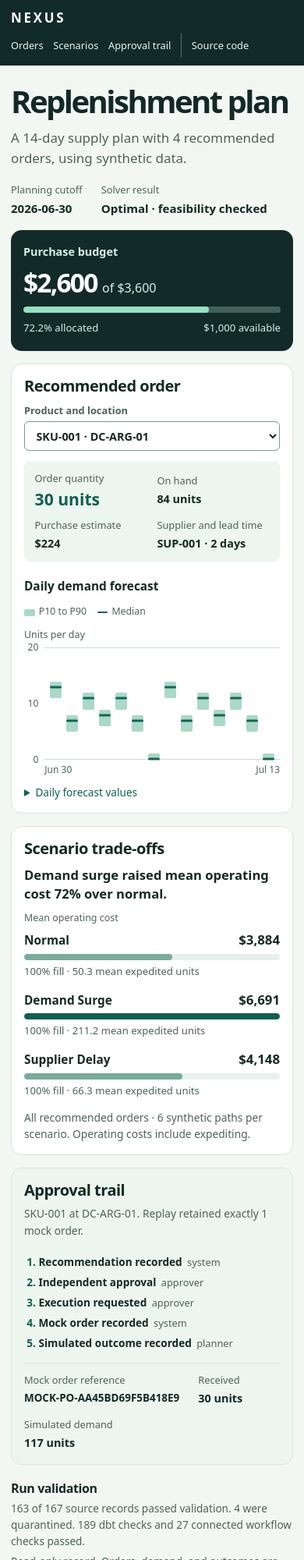
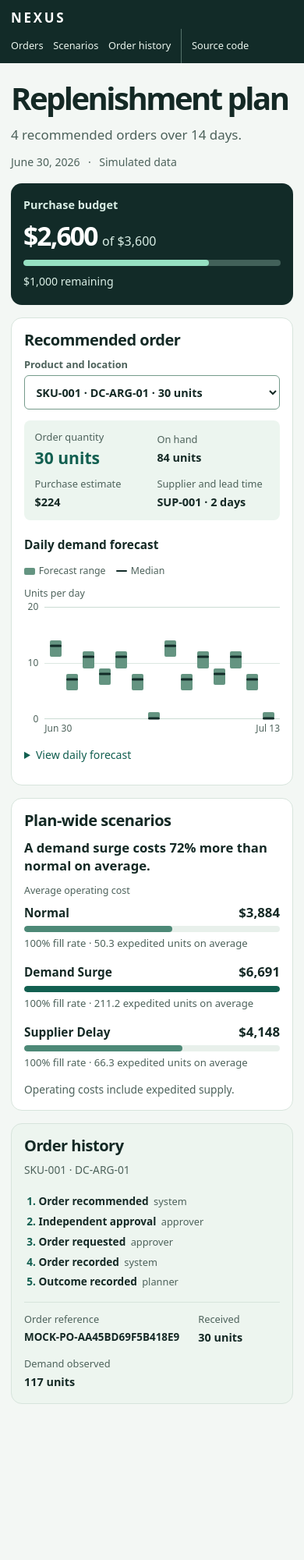
Before and after one commit to JoaquinOjedaDev/nexus-decision-intelligence-portfolio, a plain HTML site: page docs/index.html in a window 390 px wide. Shown: the top 2000 px of the page at 78% size. After the commit the page ends 1824 px from the top, so only its background shows below. Drawn offline with Linux system fonts and the light colour scheme.

Commit message:
Polish the public replenishment planning experience

```diff
--- a/docs/index.html
+++ b/docs/index.html
@@ -3,7 +3,7 @@
 <head>
   <meta charset="UTF-8">
   <meta name="viewport" content="width=device-width, initial-scale=1">
-  <meta name="description" content="Review a 14-day replenishment plan, demand forecast, scenario costs, and recorded approval evidence.">
+  <meta name="description" content="Explore recommended orders, demand forecasts, and supply scenarios in NEXUS.">
   <meta name="theme-color" content="#122b28">
   <title>NEXUS | Replenishment plan</title>
   <link rel="icon" href="data:,">
@@ -12,41 +12,38 @@
   <script src="./workspace.js" defer></script>
 </head>
 <body>
-  <a class="skip-link" href="#main">Skip to analysis</a>
+  <a class="skip-link" href="#main">Skip to plan</a>
   <header class="masthead">
     <div class="frame masthead-inner">
       <a class="wordmark" href="./index.html">NEXUS</a>
-      <nav aria-label="Project navigation">
+      <nav aria-label="Plan navigation">
         <a href="#recommendation">Orders</a>
         <a href="#scenarios">Scenarios</a>
-        <a href="#workflow">Approval trail</a>
+        <a href="#workflow">Order history</a>
         <a class="source-link" href="https://github.com/JoaquinOjedaDev/nexus-decision-intelligence-portfolio">Source code</a>
       </nav>
     </div>
   </header>
 
-  <main id="main" class="frame">
+  <main id="main" class="frame" tabindex="-1">
     <section class="plan" aria-labelledby="plan-title">
       <div>
         <h1 id="plan-title">Replenishment plan</h1>
-        <p class="plan-description" id="plan-description">A recorded 14-day supply plan using synthetic data.</p>
-        <dl class="plan-facts">
-          <div><dt>Planning cutoff</dt><dd id="cutoff">…</dd></div>
-          <div><dt>Solver result</dt><dd id="solver">…</dd></div>
-        </dl>
+        <p class="plan-description" id="plan-description"></p>
+        <p class="plan-context"><time id="plan-date"></time><span>Simulated data</span></p>
       </div>
       <div class="budget-panel">
         <h2>Purchase budget</h2>
         <p class="budget-value"><strong id="purchase-total">…</strong> <span id="budget-total"></span></p>
         <div class="budget-track" aria-hidden="true"><span id="budget-fill"></span></div>
-        <p class="budget-caption"><span id="budget-usage"></span><span id="budget-left"></span></p>
+        <p class="budget-caption" id="budget-left"></p>
       </div>
     </section>
 
-    <noscript><p>Enable JavaScript to explore the recorded planning evidence.</p></noscript>
+    <noscript><p>Enable JavaScript to view the plan.</p></noscript>
 
     <div class="analysis-grid">
-      <section id="recommendation" class="panel" aria-labelledby="recommendation-title">
+      <section id="recommendation" class="panel" aria-labelledby="recommendation-title" tabindex="-1">
         <div class="section-head">
           <h2 id="recommendation-title">Recommended order</h2>
           <label class="picker" for="item">Product and location
@@ -62,7 +59,7 @@
         <div class="forecast">
           <div class="section-head">
             <h3>Daily demand forecast</h3>
-            <p class="legend"><span>P10 to P90</span> <span>Median</span></p>
+            <p class="legend"><span>Forecast range</span> <span>Median</span></p>
           </div>
           <p class="chart-unit" aria-hidden="true">Units per day</p>
           <div class="forecast-grid" aria-hidden="true">
@@ -73,7 +70,7 @@
             </div>
           </div>
           <details>
-            <summary>Daily forecast values</summary>
+            <summary>View daily forecast</summary>
             <table>
               <thead><tr><th scope="col">Date</th><th scope="col">P10</th><th scope="col">Median</th><th scope="col">P90</th></tr></thead>
               <tbody id="forecast-values"></tbody>
@@ -82,36 +79,30 @@
         </div>
       </section>
 
-      <section id="scenarios" class="panel" aria-labelledby="scenarios-title">
-        <h2 id="scenarios-title">Scenario trade-offs</h2>
+      <section id="scenarios" class="panel" aria-labelledby="scenarios-title" tabindex="-1">
+        <h2 id="scenarios-title">Plan-wide scenarios</h2>
         <p class="scenario-insight" id="scenario-insight"></p>
-        <p class="chart-unit">Mean operating cost</p>
+        <p class="chart-unit">Average operating cost</p>
         <ul class="scenarios" id="scenario-values" aria-label="Scenario operating costs and fill rates"></ul>
-        <p class="section-note" id="scenario-scope"></p>
+        <p class="section-note">Operating costs include expedited supply.</p>
       </section>
     </div>
 
-    <section id="workflow" class="panel workflow" aria-labelledby="workflow-title">
+    <section id="workflow" class="panel workflow" aria-labelledby="workflow-title" tabindex="-1">
       <div>
-        <h2 id="workflow-title">Approval trail</h2>
+        <h2 id="workflow-title">Order history</h2>
         <p class="section-note" id="audit-summary" role="status"></p>
-        <button class="return-button" id="show-audit" type="button" hidden>View recorded order</button>
+        <button class="history-button" id="show-audit" type="button" aria-controls="audit-details" aria-expanded="false" hidden>View recorded history</button>
       </div>
       <div id="audit-details">
         <ol class="events" id="audit-events"></ol>
         <dl class="audit-facts">
-          <div><dt>Mock order reference</dt><dd id="execution">…</dd></div>
+          <div><dt>Order reference</dt><dd id="execution">…</dd></div>
           <div><dt>Received</dt><dd id="received">…</dd></div>
-          <div><dt>Simulated demand</dt><dd id="observed">…</dd></div>
+          <div><dt>Demand observed</dt><dd id="observed">…</dd></div>
         </dl>
       </div>
     </section>
-
-    <footer class="evidence">
-      <h2>Run validation</h2>
-      <p id="validation"></p>
-      <p>Read-only record. Orders, demand, and outcomes are synthetic.</p>
-    </footer>
   </main>
 </body>
 </html>
--- a/docs/workspace.css
+++ b/docs/workspace.css
@@ -6,8 +6,7 @@
   --dark: #122b28;
   --line: #d7e4dc;
   --surface: #f3f7f4;
-  --range: #abd8c8;
-  --median: #126555;
+  --range: #649481;
   --chart-height: 9rem;
   font-family: system-ui, sans-serif;
   color: var(--ink);
@@ -23,6 +22,7 @@ a { color: var(--teal); text-underline-offset: .2em; }
 :where(a, button, select, summary):focus-visible { outline: 3px solid #187b67; outline-offset: 3px; }
 [hidden] { display: none !important; }
 .frame { width: min(1200px, calc(100% - 64px)); margin-inline: auto; }
+main.frame { padding-bottom: clamp(1.5rem, 4vw, 3rem); }
 .skip-link { position: absolute; left: 1rem; top: -5rem; padding: .6rem; background: white; }
 .skip-link:focus { top: .5rem; z-index: 1; }
 
@@ -31,7 +31,7 @@ a { color: var(--teal); text-underline-offset: .2em; }
 .masthead-inner { min-height: 4rem; justify-content: space-between; gap: .4rem 1.2rem; }
 .wordmark { color: #fff; font-size: 1.06rem; font-weight: 800; letter-spacing: .16em; text-decoration: none; }
 nav { gap: .15rem 1.4rem; font-size: .87rem; }
-nav a { color: #eaf5ee; padding: .35rem 0; text-decoration: none; }
+nav a { display: flex; align-items: center; min-height: 44px; color: #eaf5ee; text-decoration: none; }
 nav a:hover { text-decoration: underline; }
 .masthead :focus-visible { outline-color: #a7dfca; }
 .source-link { padding-inline-start: 1.4rem; border-inline-start: 1px solid #54716a; }
@@ -45,11 +45,11 @@ nav a:hover { text-decoration: underline; }
 }
 h1 { font-size: clamp(2.5rem, 5.1vw, 4.6rem); letter-spacing: -.063em; line-height: 1.02; }
 .plan-description { margin-top: .8rem; color: var(--muted); font-size: 1.06rem; max-width: 42ch; }
-.plan-facts, .audit-facts { display: flex; flex-wrap: wrap; gap: .8rem 1.5rem; }
-.plan-facts { margin-top: 1.1rem; }
+.plan-context { display: flex; flex-wrap: wrap; align-items: center; gap: .25rem .65rem; margin-top: .7rem; color: var(--muted); font-size: .88rem; }
+.plan-context span::before { content: "·"; margin-inline-end: .65rem; }
+.audit-facts { display: flex; flex-wrap: wrap; gap: .8rem 1.5rem; }
 dt { color: var(--muted); font-size: .8rem; }
 dd { margin: .14rem 0 0; font-weight: 675; font-variant-numeric: tabular-nums; }
-.plan-facts dd { font-size: .94rem; }
 .budget-panel { padding: 1.2rem 1.45rem; background: var(--dark); border-radius: 14px; color: #fff; }
 .budget-panel h2 { color: #d9eee5; font-size: .9rem; letter-spacing: 0; }
 .budget-value { margin-top: .25rem; color: #d9eee5; font-variant-numeric: tabular-nums; }
@@ -59,13 +59,15 @@ dd { margin: .14rem 0 0; font-weight: 675; font-variant-numeric: tabular-nums; }
 .budget-track { height: .5rem; margin-top: .35rem; background: #426159; }
 .budget-track span, .scenario-track span { display: block; height: 100%; border-radius: inherit; }
 .budget-track span { background: #96e0c2; }
-.budget-caption { display: flex; justify-content: space-between; flex-wrap: wrap; gap: .15rem .7rem; margin-top: .55rem; color: #d9eee5; font-size: .82rem; }
+.budget-caption { margin-top: .55rem; color: #d9eee5; font-size: .88rem; }
 
 .analysis-grid { display: grid; grid-template-columns: minmax(0, 1.35fr) minmax(0, 1fr); gap: 1rem; }
+.analysis-grid:has(details[open]) #scenarios { align-self: start; }
 .panel { padding: clamp(1rem, 2.3vw, 1.6rem); border: 1px solid var(--line); border-radius: 14px; background: #fff; scroll-margin-top: 1rem; }
 .section-head { display: flex; flex-wrap: wrap; justify-content: space-between; align-items: baseline; gap: .65rem 1rem; }
 .picker { display: grid; gap: .2rem; max-width: 100%; font-size: .8rem; font-weight: 650; color: var(--muted); }
-select, .return-button {
+select, .history-button {
+  min-height: 44px;
   padding: .48rem .65rem;
   border: 1px solid #759b8b;
   border-radius: 6px;
@@ -76,7 +78,7 @@ select, .return-button {
 select { width: 100%; font-size: .9rem; }
 .order-facts {
   display: grid;
-  grid-template-columns: repeat(auto-fit, minmax(min(100%, 114px), 1fr));
+  grid-template-columns: repeat(auto-fit, minmax(min(100%, 104px), 1fr));
   align-items: center;
   gap: .65rem .8rem;
   margin-top: .85rem;
@@ -98,7 +100,7 @@ select { width: 100%; font-size: .9rem; }
   border-radius: 2px;
   background: var(--range);
 }
-.legend span + span::before { height: .16rem; background: var(--median); }
+.legend span + span::before { height: .16rem; background: var(--dark); }
 .chart-unit { margin-top: .65rem; color: var(--muted); font-size: .78rem; }
 .forecast-grid { display: grid; grid-template-columns: 2ch minmax(0, 1fr); gap: .5rem; margin-top: .45rem; }
 .chart-axis { display: flex; flex-direction: column; justify-content: space-between; height: var(--chart-height); text-align: right; }
@@ -117,10 +119,10 @@ select { width: 100%; font-size: .9rem; }
 .day { position: relative; }
 .range, .median { position: absolute; inset-inline: 8%; border-radius: 2px; }
 .range { min-height: 2px; background: var(--range); }
-.median { height: 3px; background: var(--median); transform: translateY(50%); }
+.median { height: 3px; background: var(--dark); transform: translateY(50%); }
 .chart-dates { display: flex; justify-content: space-between; margin-top: .4rem; }
-details { margin-top: .75rem; }
-summary { width: fit-content; cursor: pointer; font-size: .85rem; color: var(--teal); }
+details { margin-top: .4rem; }
+summary { width: fit-content; min-height: 44px; padding-block: .7rem; cursor: pointer; font-size: .88rem; color: var(--teal); }
 table { width: 100%; border-collapse: collapse; font-size: .83rem; margin-top: .55rem; }
 th, td { text-align: start; font-variant-numeric: tabular-nums; padding: .3rem .45rem; border-bottom: 1px solid var(--line); }
 
@@ -129,7 +131,7 @@ th, td { text-align: start; font-variant-numeric: tabular-nums; padding: .3rem .
 .scenario-heading { display: flex; flex-wrap: wrap; justify-content: space-between; gap: 0 .75rem; align-items: baseline; }
 .scenario-heading strong { font-size: 1.05rem; font-variant-numeric: tabular-nums; }
 .scenario-track { height: .5rem; margin-top: .28rem; background: #e8f0eb; }
-.scenario-track span { background: #78ac99; }
+.scenario-track span { background: #4d8977; }
 .scenario-track .surge { background: var(--teal); }
 .scenario p { margin-top: .25rem; color: var(--muted); font-size: .82rem; }
 .section-note { margin-top: .85rem; color: var(--muted); font-size: .86rem; }
@@ -148,11 +150,8 @@ th, td { text-align: start; font-variant-numeric: tabular-nums; padding: .3rem .
 .events span { display: block; color: var(--muted); font-size: .8rem; text-transform: capitalize; }
 .audit-facts { margin-top: .9rem; padding-top: .75rem; border-top: 1px solid var(--line); font-size: .9rem; }
 #execution { font-size: .84rem; overflow-wrap: anywhere; }
-.return-button { margin-top: .55rem; cursor: pointer; font-size: .88rem; font-weight: 650; color: var(--teal); }
-.return-button:hover { background: #e7f4ed; }
-.evidence { padding-block: 1.3rem 2rem; }
-.evidence h2 { font-size: 1rem; }
-.evidence p { margin-top: .3rem; color: var(--muted); font-size: .85rem; }
+.history-button { margin-top: .55rem; cursor: pointer; font-size: .88rem; font-weight: 650; color: var(--teal); }
+.history-button:hover { background: #e7f4ed; }
 
 @media (max-width: 920px) {
   .frame { width: calc(100% - 40px); }
@@ -160,14 +159,17 @@ th, td { text-align: start; font-variant-numeric: tabular-nums; padding: .3rem .
   .events li + li { margin-top: .25rem; }
   .events span { display: inline; margin-inline-start: .4rem; }
 }
+@media (max-width: 820px) {
+  .analysis-grid { grid-template-columns: minmax(0, 1fr); }
+}
 @media (max-width: 720px) {
-  .plan, .analysis-grid, .workflow { grid-template-columns: minmax(0, 1fr); }
+  .plan, .workflow { grid-template-columns: minmax(0, 1fr); }
   .plan { gap: 1rem; padding-bottom: 1rem; }
   .workflow .section-note { max-width: none; }
 }
 @media (max-width: 480px) {
   .frame { width: calc(100% - 28px); }
-  .masthead-inner { align-items: start; flex-direction: column; padding-block: .65rem; }
+  .masthead-inner { align-items: start; flex-direction: column; padding-top: .65rem; gap: 0; }
   nav { gap: 0 .8rem; font-size: .8rem; }
   .source-link { padding-inline-start: .8rem; }
   .budget-panel { padding-inline: 1rem; }
--- a/docs/workspace.js
+++ b/docs/workspace.js
@@ -18,7 +18,8 @@ function node(tag, text, className) {
 const orders = snapshot.recommendations;
 const picker = element('item');
 const audit = snapshot.audit;
-const auditOrder = orders.findIndex(order => order.sku_id === audit.sku && order.location_id === audit.location);
+const historyButton = element('show-audit');
+const historyDetails = element('audit-details');
 const forecastPeak = Math.max(...orders.flatMap(order => order.forecast.map(([, , , high]) => high)));
 const forecastCeiling = Math.max(10, Math.ceil(forecastPeak / 10) * 10);
 
@@ -50,9 +51,14 @@ function renderForecast(forecast) {
   );
 }
 
+function showHistory(visible) {
+  historyDetails.hidden = !visible;
+  historyButton.setAttribute('aria-expanded', String(visible));
+  historyButton.textContent = visible ? 'Hide recorded history' : 'View recorded history';
+}
+
 function renderRecommendation() {
-  const orderIndex = Number(picker.value);
-  const order = orders[orderIndex];
+  const order = orders[Number(picker.value)];
   show('quantity', `${number.format(order.recommended_quantity)} units`);
   show('inventory', `${number.format(order.initial_inventory)} units`);
   show('purchase', usd.format(order.expected_cost));
@@ -60,12 +66,12 @@ function renderRecommendation() {
   show('supplier', `${order.supplier_id} · ${order.lead_time_days} ${leadTimeUnit}`);
   renderForecast(order.forecast);
 
-  const hasTrail = orderIndex === auditOrder;
-  element('audit-details').hidden = !hasTrail;
-  element('show-audit').hidden = hasTrail || auditOrder === -1;
+  const hasTrail = order.sku_id === audit.sku && order.location_id === audit.location;
+  showHistory(hasTrail);
+  historyButton.hidden = hasTrail;
   show('audit-summary', hasTrail
-    ? `${audit.sku} at ${audit.location}. Replay retained exactly ${audit.effects} mock order.`
-    : `The recorded approval trail covers ${audit.sku} at ${audit.location}.`);
+    ? `${audit.sku} · ${audit.location}`
+    : `Order history is available for ${audit.sku} at ${audit.location}.`);
 }
 
 function renderScenarios() {
@@ -77,7 +83,7 @@ function renderScenarios() {
   if (normal && surge && surge.expected_cost > normal.expected_cost && normal.expected_cost > 0) {
     const increase = new Intl.NumberFormat('en-US', {style: 'percent'})
       .format(surge.expected_cost / normal.expected_cost - 1);
-    show('scenario-insight', `Demand surge raised mean operating cost ${increase} over normal.`);
+    show('scenario-insight', `A demand surge costs ${increase} more than normal on average.`);
   }
 
   for (const scenario of scenarios) {
@@ -92,48 +98,40 @@ function renderScenarios() {
     if (scenario === surge) bar.classList.add('surge');
     track.append(bar);
 
-    const metrics = node('p', `${percent.format(scenario.fill_rate)} fill · ${number.format(scenario.expedite_units)} mean expedited units`);
+    const metrics = node('p', `${percent.format(scenario.fill_rate)} fill rate · ${number.format(scenario.expedite_units)} expedited units on average`);
     row.append(heading, track, metrics);
     element('scenario-values').append(row);
   }
-
-  const paths = normal && scenarios.every(scenario => scenario.evaluation_paths === normal.evaluation_paths)
-    ? ` · ${normal.evaluation_paths} synthetic paths per scenario`
-    : '';
-  show('scenario-scope', `All recommended orders${paths}. Operating costs include expediting.`);
 }
 
-const {budget, purchase_cost: purchaseTotal, solver_status: solverStatus, feasible} = snapshot.plan;
+const {budget, purchase_cost: purchaseTotal} = snapshot.plan;
 const usage = purchaseTotal / budget;
 const horizon = orders[0].forecast.length;
-show('plan-description', `A ${horizon}-day supply plan with ${orders.length} recommended orders, using synthetic data.`);
-show('cutoff', snapshot.cutoff);
-show('solver', feasible ? `${solverStatus[0]}${solverStatus.slice(1).toLowerCase()} · feasibility checked` : 'Feasibility unverified');
+const planDate = new Intl.DateTimeFormat('en-US', {dateStyle: 'long', timeZone: 'UTC'});
+show('plan-description', `${orders.length} recommended orders over ${horizon} days.`);
+element('plan-date').dateTime = snapshot.cutoff;
+show('plan-date', planDate.format(new Date(snapshot.cutoff)));
 show('purchase-total', usd.format(purchaseTotal));
 show('budget-total', `of ${usd.format(budget)}`);
-show('budget-usage', `${percent.format(usage)} allocated`);
 show('budget-left', purchaseTotal <= budget
-  ? `${usd.format(budget - purchaseTotal)} available`
+  ? `${usd.format(budget - purchaseTotal)} remaining`
   : `${usd.format(purchaseTotal - budget)} over budget`);
 element('budget-fill').style.width = `${Math.min(usage, 1) * 100}%`;
 
 for (const [index, order] of orders.entries()) {
-  picker.add(new Option(`${order.sku_id} · ${order.location_id}`, String(index)));
+  const quantity = number.format(order.recommended_quantity);
+  picker.add(new Option(`${order.sku_id} · ${order.location_id} · ${quantity} units`, String(index)));
 }
 element('chart-axis').append(...[forecastCeiling, forecastCeiling / 2, 0].map(value => node('span', String(value))));
 picker.addEventListener('change', renderRecommendation);
-element('show-audit').addEventListener('click', () => {
-  picker.value = String(auditOrder);
-  renderRecommendation();
-  picker.focus();
-});
+historyButton.addEventListener('click', () => showHistory(historyDetails.hidden));
 
 const eventLabels = {
-  recommendation_created: 'Recommendation recorded',
+  recommendation_created: 'Order recommended',
   approved: 'Independent approval',
-  execution_requested: 'Execution requested',
-  executed: 'Mock order recorded',
-  outcome_observed: 'Simulated outcome recorded',
+  execution_requested: 'Order requested',
+  executed: 'Order recorded',
+  outcome_observed: 'Outcome recorded',
 };
 for (const event of audit.events) {
   const item = node('li');
@@ -144,11 +142,5 @@ show('execution', audit.execution_ref);
 show('received', `${number.format(audit.received)} units`);
 show('observed', `${number.format(audit.demand)} units`);
 
-const validation = snapshot.validation;
-show('validation',
-  `${validation.accepted} of ${validation.records} source records passed validation. ` +
-  `${validation.quarantined} were quarantined. ${validation.dbt_checks} dbt checks and ` +
-  `${validation.workflow_checks} connected workflow checks passed.`);
-
 renderRecommendation();
 renderScenarios();
```
